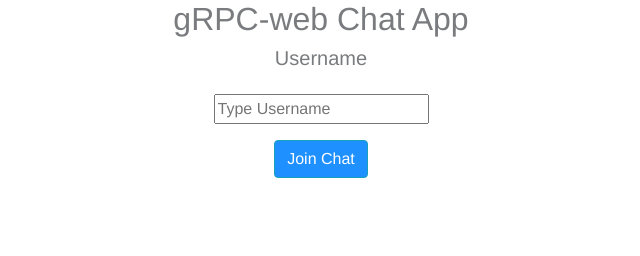
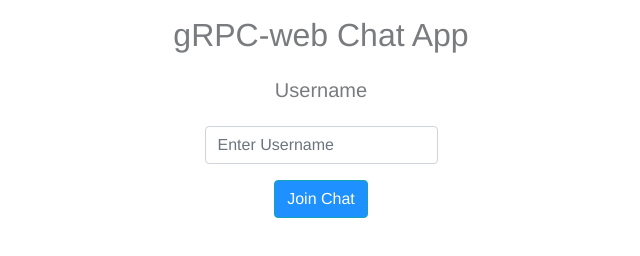
Before and after one commit to blechdom/node-gRPC-chat, a website: page index.html in a window 1280 px wide. Shown: the whole page, without its empty margins (319-959 px from the left). Drawn offline with nearby package versions, Linux system fonts and the light colour scheme.

Commit message:
small changes

```diff
--- a/index.html
+++ b/index.html
@@ -13,16 +13,22 @@
 
   </head>
   <body>
-    <div class="row justify-content-md-center"><h2>gRPC-web Chat App</h2></div>
+    <div class="row justify-content-md-center p-3"><h2>gRPC-web Chat App</h2></div>
     <div id="join-div">
-      <div class="row justify-content-md-center">
-        <h5>Username</h5>
+      <div class="form-group row justify-content-md-center">
+        <div class="col-xs-3">
+            <h5>Username</h5>
+        </div>
       </div>
-      <div class="row justify-content-md-center p-3">
-        <input type="text" class="write_msg" placeholder="Type Username" id="username-input"/>
+      <div class="form-group row justify-content-md-center">
+        <div class="col-xs-3">
+          <input type="text" class="write_msg form-control" placeholder="Enter Username" id="username-input"/>
+        </div>
       </div>
-      <div  class="row justify-content-md-center">
-        <button class="btn btn-info" style="background-color: DodgerBlue;" type="button" id="join-btn">Join Chat</button>
+      <div class="form-group row justify-content-md-center">
+        <div class="col-xs-3">
+          <button class="btn btn-info" style="background-color: DodgerBlue;" type="button" id="join-btn">Join Chat</button>
+        </div>
       </div>
     </div>
     <div class="messaging" id="chat-div">
```
